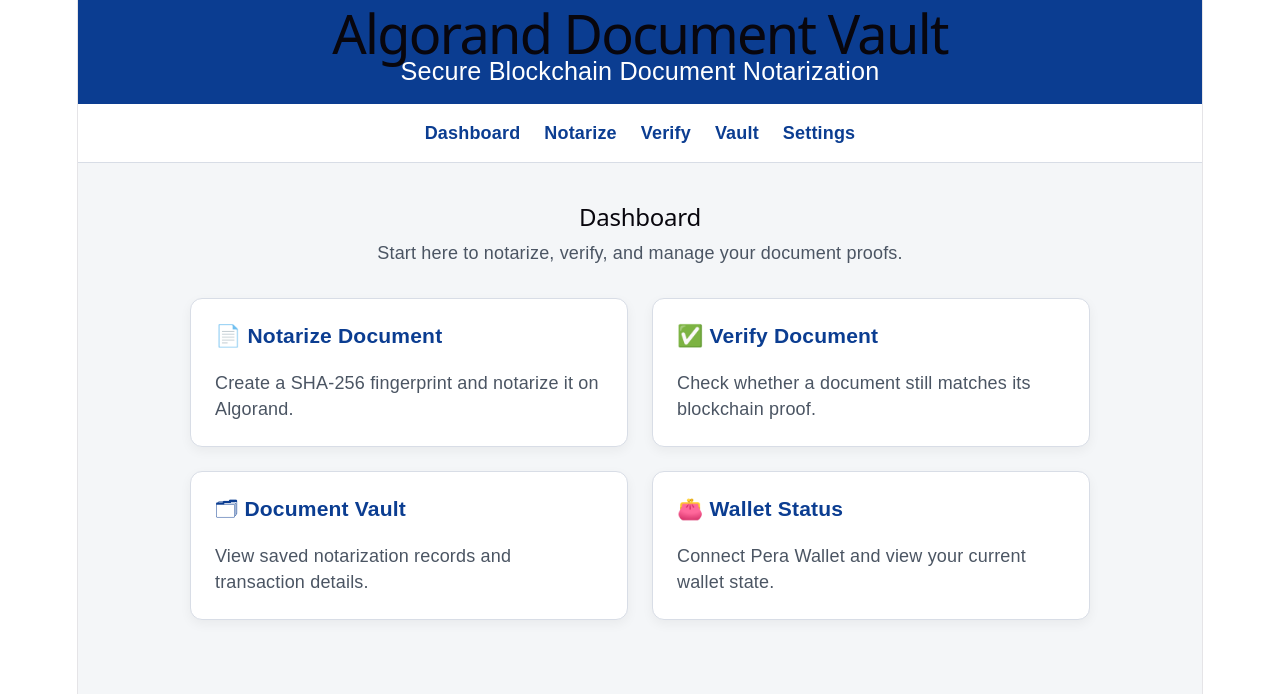
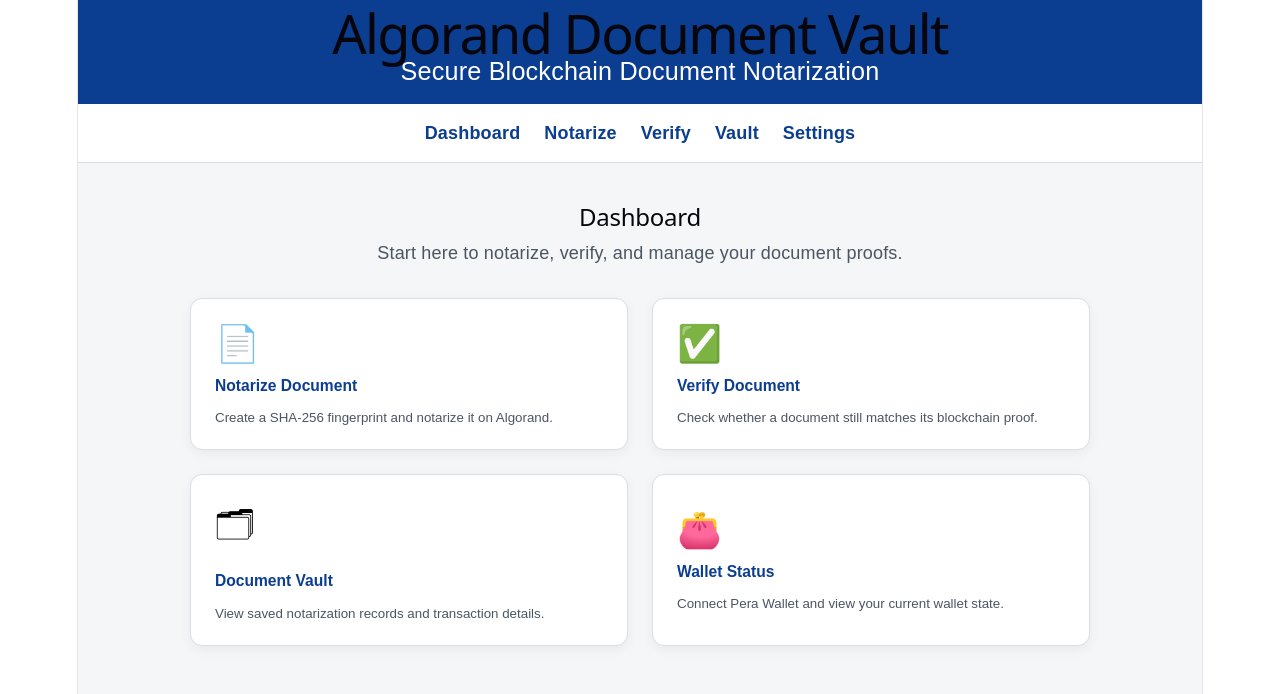
Before and after one commit to tkent2002-glitch/algorand-document-vault, a React (Vite) app: page / in a window 1280 px wide. Shown: the top 694 px of the page. Built offline with nearby package versions, Linux system fonts and the light colour scheme.

Commit message:
Milestone 6 - Interactive dashboard control center

```diff
--- a/src/components/Dashboard/Dashboard.css
+++ b/src/components/Dashboard/Dashboard.css
@@ -23,10 +23,22 @@
   padding: 24px;
   text-align: left;
   box-shadow: 0 4px 12px rgba(0, 0, 0, 0.05);
+  cursor: pointer;
+  transition: transform 0.2s ease, box-shadow 0.2s ease, border-color 0.2s ease;
+}
+
+.dashboard-card:hover {
+  transform: translateY(-4px);
+  box-shadow: 0 8px 20px rgba(0, 0, 0, 0.12);
+  border-color: #0b3d91;
+}
+
+.dashboard-card-icon {
+  font-size: 2rem;
 }
 
 .dashboard-card h3 {
-  margin-top: 0;
+  margin-top: 12px;
   color: #0b3d91;
 }
 
--- a/src/components/Dashboard/Dashboard.tsx
+++ b/src/components/Dashboard/Dashboard.tsx
@@ -1,4 +1,27 @@
 import "./Dashboard.css";
+
+const dashboardItems = [
+  {
+    icon: "📄",
+    title: "Notarize Document",
+    description: "Create a SHA-256 fingerprint and notarize it on Algorand.",
+  },
+  {
+    icon: "✅",
+    title: "Verify Document",
+    description: "Check whether a document still matches its blockchain proof.",
+  },
+  {
+    icon: "🗂",
+    title: "Document Vault",
+    description: "View saved notarization records and transaction details.",
+  },
+  {
+    icon: "👛",
+    title: "Wallet Status",
+    description: "Connect Pera Wallet and view your current wallet state.",
+  },
+];
 
 function Dashboard() {
   return (
@@ -9,25 +32,13 @@
       </p>
 
       <div className="dashboard-grid">
-        <div className="dashboard-card">
-          <h3>📄 Notarize Document</h3>
-          <p>Create a SHA-256 fingerprint and notarize it on Algorand.</p>
-        </div>
-
-        <div className="dashboard-card">
-          <h3>✅ Verify Document</h3>
-          <p>Check whether a document still matches its blockchain proof.</p>
-        </div>
-
-        <div className="dashboard-card">
-          <h3>🗂 Document Vault</h3>
-          <p>View saved notarization records and transaction details.</p>
-        </div>
-
-        <div className="dashboard-card">
-          <h3>👛 Wallet Status</h3>
-          <p>Connect Pera Wallet and view your current wallet state.</p>
-        </div>
+        {dashboardItems.map((item) => (
+          <button className="dashboard-card" key={item.title} type="button">
+            <span className="dashboard-card-icon">{item.icon}</span>
+            <h3>{item.title}</h3>
+            <p>{item.description}</p>
+          </button>
+        ))}
       </div>
     </section>
   );
```
